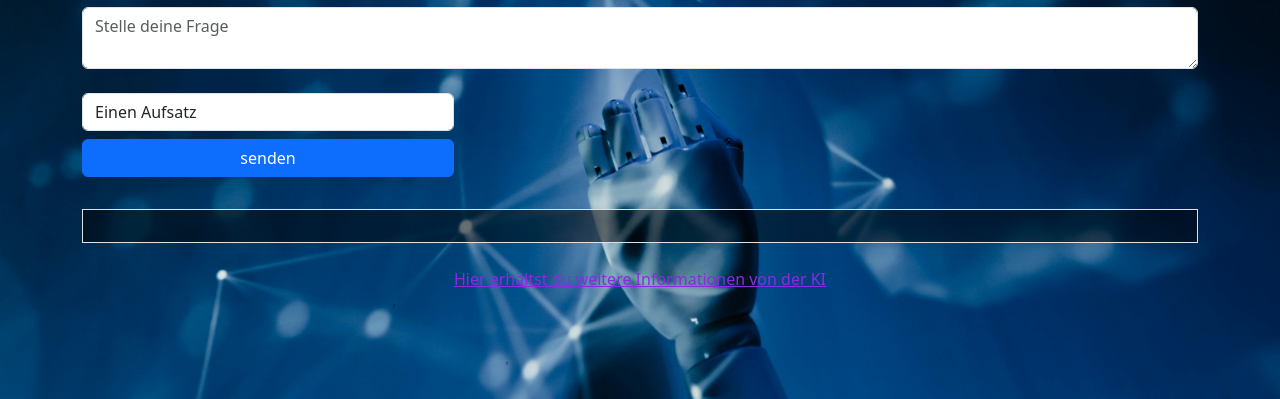
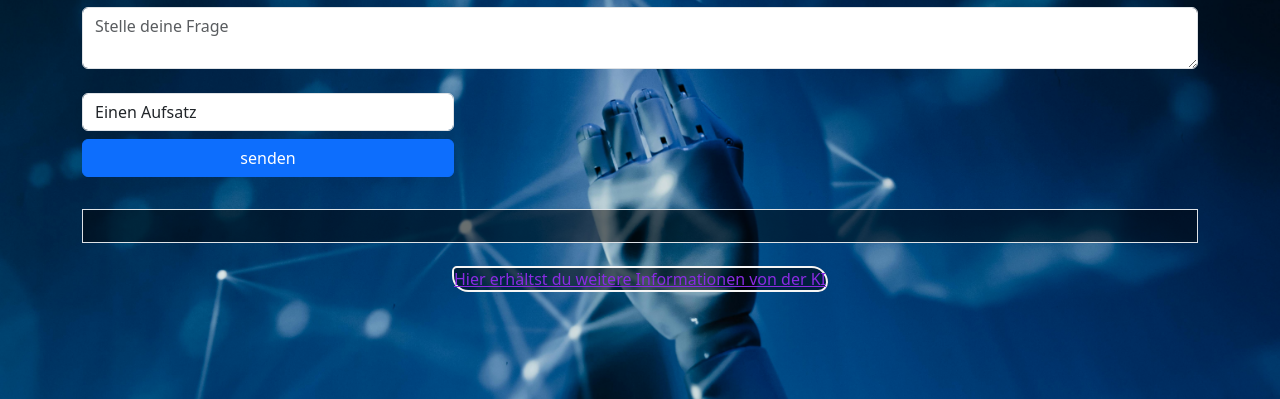
Before and after one commit to mickderprogramierer/kiprogram, a plain HTML site: page index.html in a window 1280 px wide. Shown: the part 401-800 px from the top of the page. Drawn offline with nearby package versions, Linux system fonts and the light colour scheme.

Commit message:
background

```diff
--- a/index.html
+++ b/index.html
@@ -42,6 +42,9 @@
 
         a {
             color: blueviolet;
+            background-color: rgba(0,0,0, 0.5);
+            border: 2px solid whitesmoke;
+            border-radius: 15px 50px 30px;
         }
 
         .form-control {
```
